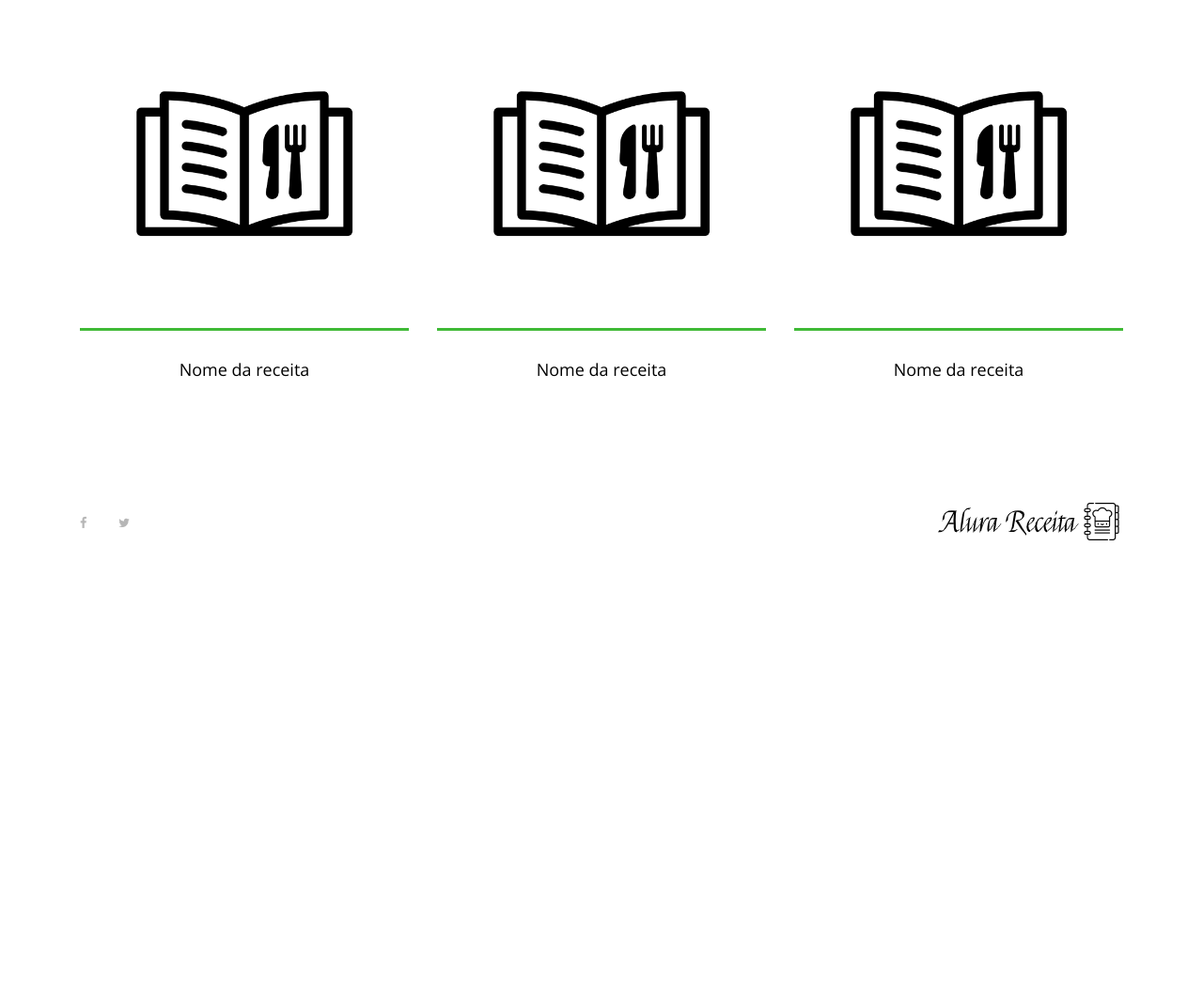
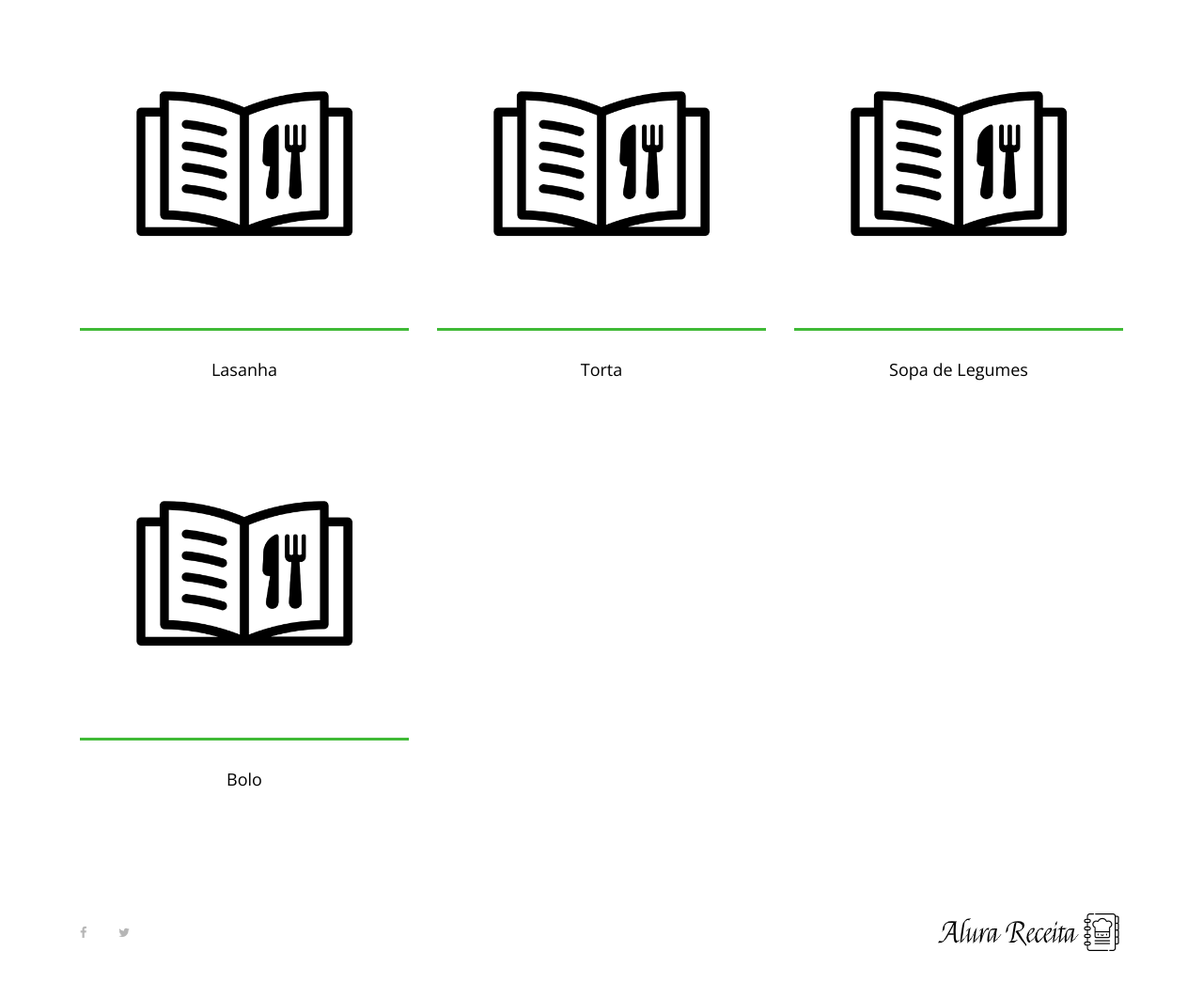
Before and after one commit to Joaobatistasls/Alura_Receita_Django, a Django app: page / in a window 1280 px wide. Shown: the part 196-1258 px from the top of the page at 94% size. Before the commit the page ends 771 px from the top, so only its background shows below. Run offline with Django 4.2, Linux system fonts and the light colour scheme; some libraries are stand-ins or nearby versions.

Commit message:
Criando uma renderização dinamica para os meu cards de receitas

```diff
--- a/receita/templates/index.html
+++ b/receita/templates/index.html
@@ -34,41 +34,22 @@
     <section class="best-receipe-area">
         <div class="container">
             <div class="row">
+                <!-- Criando um for para os cards receitas aparecer automaticamente -->
+                <!-- items - Server para pegar o valor do meu dicionario -->
+                {% for chave, nome_da_receita in nome_das_receitas.items %}
                 <!-- Single Best Receipe Area -->
                 <div class="col-12 col-sm-6 col-lg-4">
                     <div class="single-best-receipe-area mb-30">
                         <img src="{% static 'img/bg-img/foto_receita.png' %}" alt="">
                         <div class="receipe-content">
-                            <a href="{% url 'receita' %}">
-                                <h5>Nome da receita</h5>
+                            <a href="receita.html">
+                                <h5>{{ nome_da_receita }}</h5>
                             </a>
                         </div>
                     </div>
                 </div>
-
-                <!-- Single Best Receipe Area -->
-                <div class="col-12 col-sm-6 col-lg-4">
-                    <div class="single-best-receipe-area mb-30">
-                        <img src="{% static 'img/bg-img/foto_receita.png' %}" alt="">
-                        <div class="receipe-content">
-                            <a href="{% url 'receita' %}">
-                                <h5>Nome da receita</h5>
-                            </a>
-                        </div>
-                    </div>
-                </div>
-
-                <!-- Single Best Receipe Area -->
-                <div class="col-12 col-sm-6 col-lg-4">
-                    <div class="single-best-receipe-area mb-30">
-                        <img src="{% static 'img/bg-img/foto_receita.png' %}" alt="">
-                        <div class="receipe-content">
-                            <a href="{% url 'receita' %}">
-                                <h5>Nome da receita</h5>
-                            </a>
-                        </div>
-                    </div>
-                </div>
+                <!-- Comando para dizer onde meu for acaba -->
+                {% endfor %}
             </div>
         </div>
     </section>
--- a/receita/views.py
+++ b/receita/views.py
@@ -1,9 +1,19 @@
 from django.shortcuts import render
 
 def index(request):
-    # Usando o método render() para rederizar minha página
-    # render(request, 'nome do arquivo pra renderizar.formato arq')
-    return render(request,'index.html')
+    # Criando minha variavel com os nomes da receita
+    receita = {
+        1: 'Lasanha',
+        2: 'Torta',
+        3: 'Sopa de Legumes',
+        4: 'Bolo'
+    }
+    # Criando a variavel dados para guarda as minha receitas
+    dados = {
+        'nome_das_receitas': receita
+    }
+    # Usando o dados para renderizar minha receitas na tela
+    return render(request,'index.html', dados)
 
 # criando uma função para o meu link receita.
 def receita(request):
```
